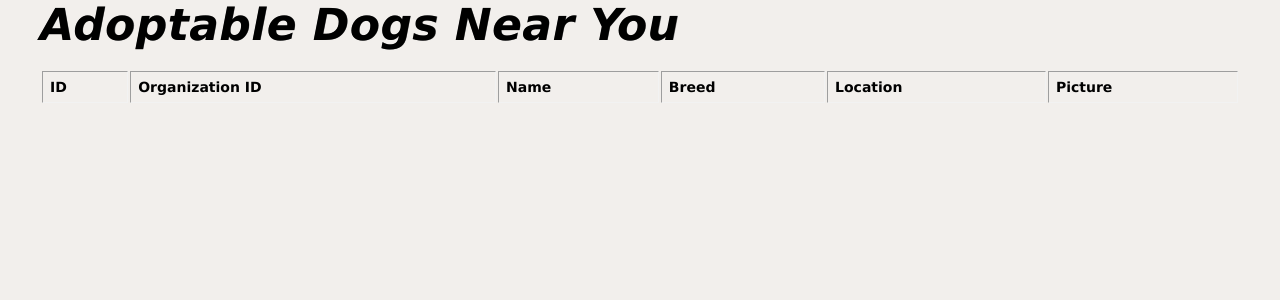
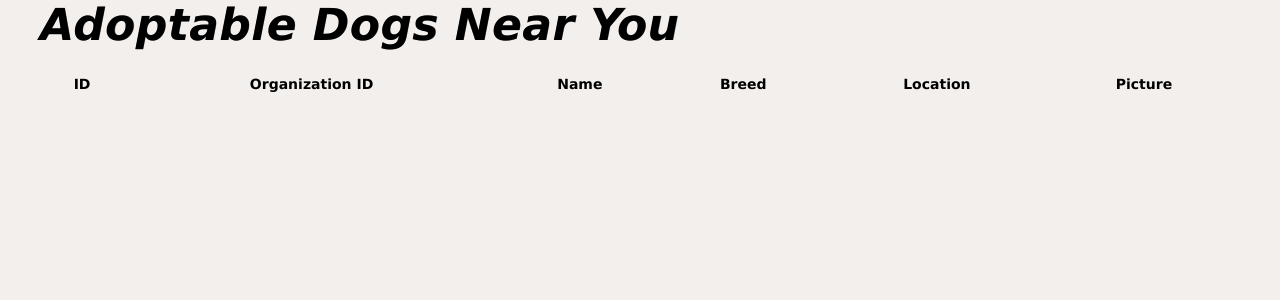
Before and after one commit to cindyxkuang/comm113-final-project, a Flask app: template templates/page.html in a window 1280 px wide. Shown: the top 300 px of the page. Run offline with Flask 2, Linux system fonts and the light colour scheme; the template is opened without the code that fills it, so the values that code supplies are empty.

Commit message:
changed table CSS

```diff
--- a/static/style.css
+++ b/static/style.css
@@ -23,15 +23,15 @@ h1 {
 
 table {
     margin: 0 0 20px 0;
-    border-width: 0;
+    border-collapse: collapse;
+    border: 1px;
     width: 100%;
     font-size: 14px;
 }
-th {
-    text-align:left;
-}
+
 tr, td, th {
     border-color: #f2f2f2;
+    border: 1px;
 }
 
 p {
--- a/templates/page.html
+++ b/templates/page.html
@@ -6,7 +6,7 @@
     <body>
         <h1>Adoptable Dogs Near You</h1>
         <br>
-        <table border=1 cellpadding=7>
+        <table cellpadding=7>
                     <tr>
                         <th>ID</th>
                         <th>Organization ID</th>
```
